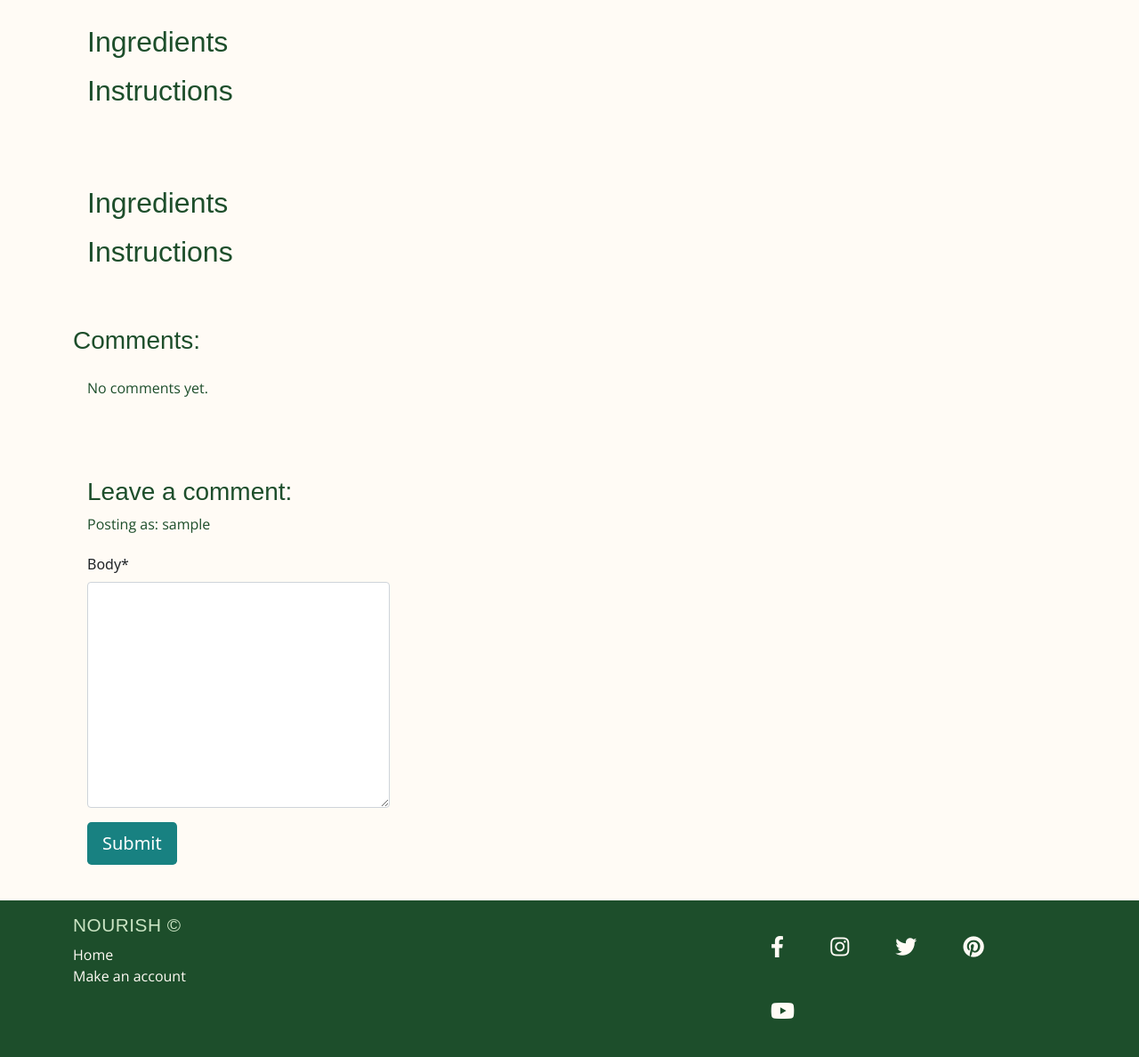
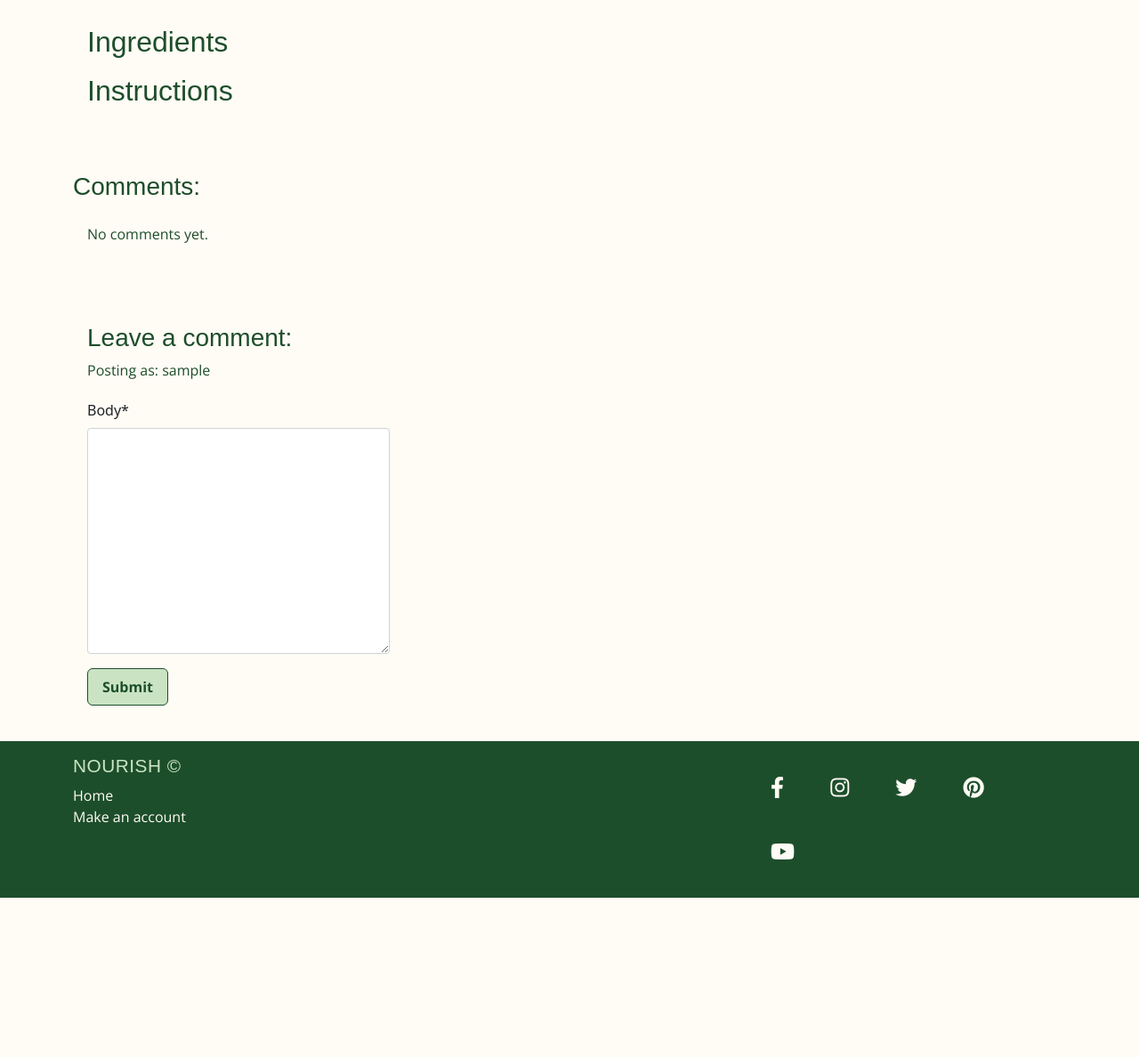
Before and after one commit to katee145/nourish, a Django app: template nourish_home/templates/recipe_detail.html in a window 1280 px wide. Shown: the part 244-1432 px from the top of the page at 89% size. After the commit the page ends 1253 px from the top, so only its background shows below. Run offline with Django 4.2, Linux system fonts and the light colour scheme; the template is opened without the code that fills it: values that come from a table or form of the project are taken from there, others are empty; the visitor is signed in with stand-in values (Sample User, id 1); parts of the project's set-up code (start-up, migrations or seed data) failed here and were passed over; some libraries are stand-ins or nearby versions; some web fonts are replaced.

Commit message:
restyle submit button

```diff
--- a/nourish_home/templates/recipe_detail.html
+++ b/nourish_home/templates/recipe_detail.html
@@ -51,22 +51,7 @@
 
 
 <div class="container">
-    <div class="row">
-        <div class="col card mb-4 mt-3 left top">
-            <div class="card-body">
-                <!-- Ingredients list -->
-                <h2>Ingredients</h2>
-                <p class="card-text">{{ recipe.ingredients | safe }}</p>
-
-                <!-- Instructions -->
-                <h2>Instructions</h2>
-                <p class="card-text">{{ recipe.instructions | safe }}</p>
-            </div>
-        </div>
-    </div>
-
-
-    <!-- Displaying Comments -->
+        <!-- Displaying Comments -->
     <div class="row">
         <div class="col-md-8 card mb-4 mt-3">
             <h3>Comments:</h3>
@@ -110,7 +95,7 @@
             <form id="commentForm" method="post" style="margin-top: 1.3em;">
                 {{ comment_form | crispy }}
                 {% csrf_token %}
-                <button id="submitButton" type="submit" class="btn btn-signup btn-lg">Submit</button>
+                <button id="submitButton" type="submit" class="btn btn-lg submit-comment">Submit</button>
             </form>
             {% else %}
             <p><a href="{% url 'login' %}">Log in</a> to post a comment.</p>
--- a/static/css/style.css
+++ b/static/css/style.css
@@ -109,12 +109,6 @@ footer {
     color: var(--highlight-yellow);
 }
 
-/*recipe_detail.html*/
-
-.recipe-page-image {
-    max-height: 50rem;
-}
-
 .pagination {
     display: flex;
     justify-content: center;
@@ -139,6 +133,30 @@ footer {
   }
 
   .page-link:hover {
+    color: var(--off-white);
+    background-color: var(--dark-green); /* Invert colors on hover */
+    border: 1.5px solid var(--light-green);
+  }
+
+/*recipe_detail.html*/
+
+.recipe-page-image {
+    max-height: 50rem;
+}
+
+.submit-comment {
+    color: var(--dark-green);
+    background-color: var(--light-green);
+    font-family: var(--body-font);
+    font-weight: 700;
+    font-size: 1rem;
+    text-decoration: none;
+    padding: 0.5rem 1rem;
+    border: 1.5px solid var(--dark-green); /* Add a subtle border */
+    border-radius: 6px; /* Optional: Add rounded corners */
+  }
+
+  .submit-comment:hover {
     color: var(--off-white);
     background-color: var(--dark-green); /* Invert colors on hover */
     border: 1.5px solid var(--light-green);
```
